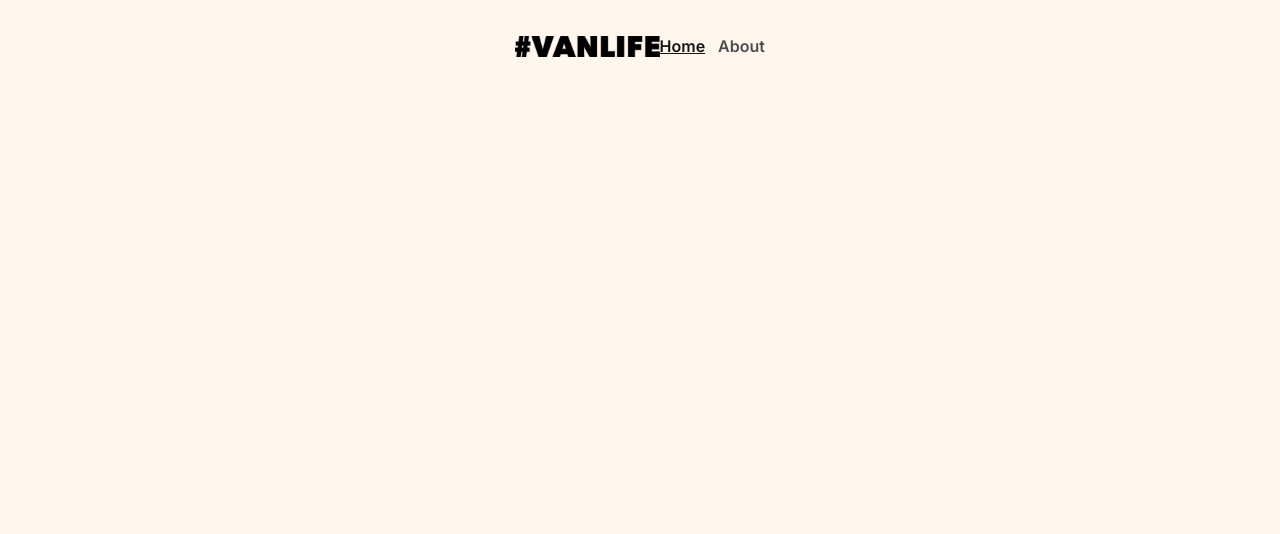
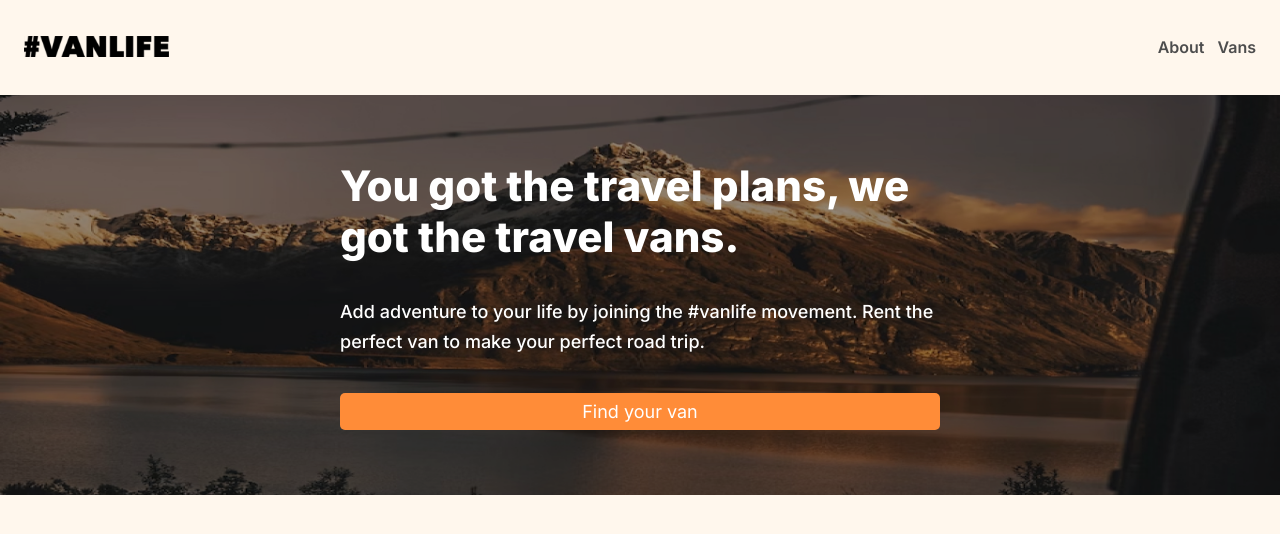
Before and after one commit to donnyjb06/van-life, a React (Vite) app: page / in a window 1280 px wide. Shown: the top 534 px of the page. Built offline with nearby package versions, Linux system fonts and the light colour scheme.

Commit message:
Feat(Hero Section): Implement and style hero section of home page

```diff
--- a/package.json
+++ b/package.json
@@ -12,6 +12,7 @@
   "dependencies": {
     "@types/react-router": "^5.1.20",
     "@types/react-router-dom": "^5.3.3",
+    "classnames": "^2.5.1",
     "react": "^19.0.0",
     "react-dom": "^19.0.0",
     "react-router": "^7.1.5",
--- /dev/null
+++ b/src/components/Button/Button.module.scss
@@ -0,0 +1,25 @@
+.button {
+	font-size: 1.8rem;
+	padding: 8px 26px;
+	background-color: #ffead0;
+	border-radius: 5px;
+	transition: all 0.5s cubic-bezier(0.4, 0, 0.2, 1);
+	color: #4d4d4d;
+	cursor: pointer;
+
+	&--simple:hover,
+	&--simple:active {
+		background-color: #e17654;
+		color: #ffead0;
+	}
+
+	&--luxury:hover,
+	&--luxury:active {
+		background-color: #161616;
+	}
+
+	&--rugged:hover,
+	&--rugged:active {
+		background-color: #115e59;
+	}
+}
--- /dev/null
+++ b/src/components/Button/Button.tsx
@@ -0,0 +1,19 @@
+import classNames from "classnames";
+import styles from "./Button.module.scss";
+
+interface ButtonProps {
+  children: React.ReactNode;
+  variant?: "simple" | "luxury" | "rugged";
+  className?: string;
+  onClick?: () => void;
+}
+
+const Button: React.FC<ButtonProps> = ({ children, variant, onClick, className }) => {
+  return (
+    <button className={classNames(styles.button, styles[`button--${variant}`], className)} onClick={onClick}>
+      {children}
+    </button>
+  );
+};
+
+export default Button;
--- a/src/components/Header/Header.tsx
+++ b/src/components/Header/Header.tsx
@@ -1,3 +1,4 @@
+import { Link } from "react-router-dom";
 import styles from "./Header.module.scss";
 import { FC } from "react";
 
@@ -10,7 +11,9 @@ interface HeaderProps {
 const Header: FC<HeaderProps> = ({ children, logo }) => {
   return (
     <header className={styles.header}>
-      <img src={logo} alt="VanLife logo" className={styles.header__logo} />
+      <Link to="/">
+        <img src={logo} alt="VanLife logo" className={styles.header__logo} />
+      </Link>
       {children}
     </header>
 
--- /dev/null
+++ b/src/components/HeroSection/HeroSection.module.scss
@@ -0,0 +1,77 @@
+.heroSection {
+	background-image: url("../../assets/home-hero-bg.jpg");
+	background-size: cover;
+	background-position: center;
+	background-repeat: no-repeat;
+	width: 100%;
+	height: 400px;
+	display: flex;
+	align-items: center;
+	justify-content: center;
+	padding: 65px 27px;
+	position: relative;
+	isolation: isolate;
+
+	.heroSection__container {
+		max-width: 600px;
+		height: 100%;
+		display: flex;
+		flex-direction: column;
+		align-items: center;
+		justify-content: center;
+
+		.heroSection__title {
+			font-size: clamp(2.5rem, 5vw, 4.2rem);
+			font-weight: 800;
+			color: #fff;
+			width: 100%;
+			margin-bottom: auto;
+			transition: 0.5s
+				linear(
+					0,
+					0.618 4.6%,
+					1.072 9.7%,
+					1.358 15.3%,
+					1.446 18.4%,
+					1.497 21.7%,
+					1.512 23.9%,
+					1.514 26.2%,
+					1.481 31.5%,
+					1.421 36.4%,
+					1.174 53.4%,
+					1.108 59.5%,
+					1.059 65.7%,
+					1.028 71.9%,
+					1.009 78.9%,
+					1
+				);
+		}
+
+		.heroSection__subtitle {
+			font-size: clamp(1rem, 5vw, 1.8rem);
+			font-weight: 400;
+			color: #fff;
+			width: 100%;
+			line-height: clamp(1.2rem, 5vw, 3rem);
+			font-weight: 500;
+		}
+
+		.heroSection__cta {
+			margin-top: auto;
+			background-color: #FF8C38;
+			color: #FFFFFF;
+			width: 100%;
+		}
+	}
+
+	.heroSection__overlay {
+		position: absolute;
+		top: 0;
+		left: 0;
+		width: 100%;
+		height: 100%;
+		background-color: #000;
+		opacity: 0.43;
+		z-index: -1;
+	}
+}
--- /dev/null
+++ b/src/components/HeroSection/HeroSection.tsx
@@ -0,0 +1,28 @@
+import React from "react";
+import styles from "./HeroSection.module.scss";
+import Button from "@components/Button/Button";
+
+interface HeroSectionProps {
+  mainTitle: string;
+  subTitle: string;
+  ctaText: string;
+}
+
+const HeroSection: React.FC<HeroSectionProps> = ({
+  mainTitle,
+  subTitle,
+  ctaText,
+}) => {
+  return (
+    <section className={styles.heroSection}>
+      <div className={styles.heroSection__container}>
+        <h1 className={styles.heroSection__title}>{mainTitle}</h1>
+        <p className={styles.heroSection__subtitle}>{subTitle}</p>
+        <Button className={styles.heroSection__cta}>{ctaText}</Button>
+      </div>
+      <div className={styles.heroSection__overlay}></div>
+    </section>
+  );
+};
+
+export default HeroSection;
--- a/src/routes/Home.tsx
+++ b/src/routes/Home.tsx
@@ -1,17 +1,22 @@
 import Header from "@components/Header/Header";
 import NavBarComponent from "@components/NavBar/index";
 import logo from "../assets/vanlife-logo.svg";
+import HeroSection from "@components/HeroSection/HeroSection";
 
 const Home = () => {
 	return (
 		<>
-
 			<Header logo={logo}>
 				<NavBarComponent>
-					<NavBarComponent.Link href="/">Home</NavBarComponent.Link>
 					<NavBarComponent.Link href="/about">About</NavBarComponent.Link>
+					<NavBarComponent.Link href="/vans">Vans</NavBarComponent.Link>
 				</NavBarComponent>
 			</Header>
+			<HeroSection
+				mainTitle="You got the travel plans, we got the travel vans."
+				subTitle="Add adventure to your life by joining the #vanlife movement. Rent the perfect van to make your perfect road trip."
+				ctaText="Find your van"
+			/>
 		</>
 	);
 };
--- a/src/styles/index.scss
+++ b/src/styles/index.scss
@@ -14,6 +14,7 @@ body {
 
 #root {
   max-width: 1280px;
+  width: 100%;
   display: flex;
   flex-direction: column;
 }
```
Also changed, not shown: 1 other file (tests, documents, lock files or other folders).
